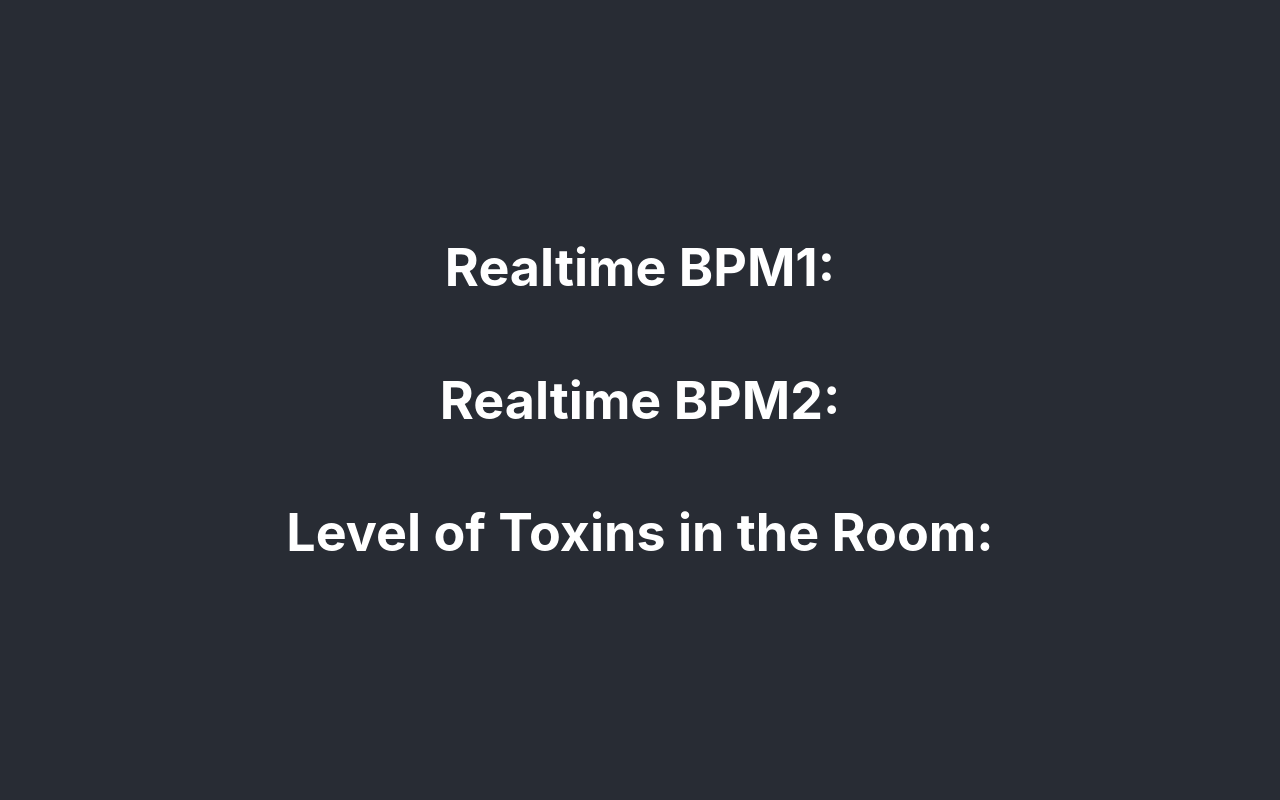
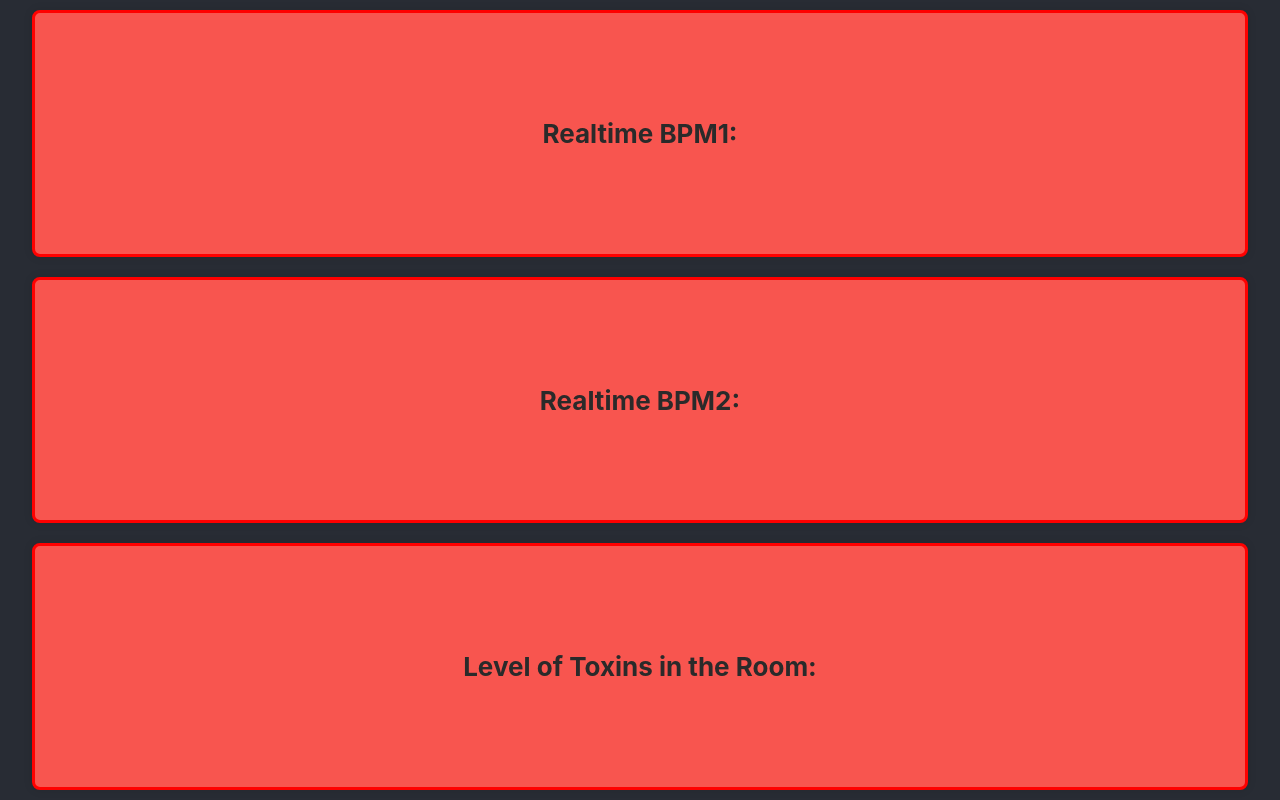
Before and after one commit to victoriadealba/IOTMonitoring, a React (Create React App) app in the folder webapp/: page / in a window 1280 px wide. Built offline with nearby package versions, Linux system fonts and the light colour scheme; no server answers; the database is empty.

Commit message:
Added color and sections to the visuals
Each section changes red or green based on the safety of the values (need to adjust threshold of gas bc I forgot which levels are safe).

```diff
--- a/webapp/src/App.css
+++ b/webapp/src/App.css
@@ -1,5 +1,46 @@
 .App {
-  text-align: center;
+  display: flex;
+  flex-direction: column; /* Arrange sections in a column */
+  height: 100vh; /* Use the full height of the viewport */
+}
+
+.container1 {
+  width: 95%;
+  display: flex;
+  flex-direction: column;
+  justify-content: center;
+  align-items: center;
+  height: calc(33.33% - 20px);
+  padding: 10px;
+  border: 4px solid #32ef07;
+  border-radius: 8px;
+  box-shadow: 0 0 10px rgba(0, 0, 0, 0.1);
+  transition: border-color 0.3s ease;
+  margin-bottom: 10px;
+  margin-top: 10px;
+  box-sizing: border-box;
+  background-color:rgb(203, 241, 164);
+  color:#2a2a2a;
+  font-weight: bold;
+}
+.container2 {
+  width: 95%;
+  display: flex;
+  flex-direction: column;
+  justify-content: center;
+  align-items: center;
+  height: calc(33.33% - 20px);
+  padding: 10px;
+  border: 3px solid #ff0000;
+  border-radius: 8px;
+  box-shadow: 0 0 10px rgba(0, 0, 0, 0.1);
+  transition: border-color 0.3s ease;
+  margin-bottom: 10px;
+  margin-top: 10px;
+  box-sizing: border-box;
+  background-color:rgb(248, 85, 79);
+  color:#2a2a2a;
+  font-weight: bold;
 }
 
 .App-logo {
--- a/webapp/src/bpm1.js
+++ b/webapp/src/bpm1.js
@@ -1,9 +1,11 @@
 import React, { useEffect, useState } from 'react';
 import { onValue, ref } from "firebase/database";
 import { db } from "./firebase.js";
+import './App.css';
 
 function BpmReading() {
   const [bpm, setBpm] = useState(null);
+  const [bpmContainer, setBpmContainer] = useState('container1');
 
   useEffect(() => {
     const bpmRef = ref(db, 'bpm/int');
@@ -11,12 +13,16 @@ function BpmReading() {
     onValue(bpmRef, (snapshot) => {
       const data = snapshot.val();
       setBpm(data);
+      if (data < 50 || data > 160)
+      {
+        setBpmContainer('container2');
+      }
     });
   }, []);
 
   return (
-    <div>
-      <h1>Realtime BPM1: {bpm}</h1>
+    <div className={bpmContainer}>
+      Realtime BPM1: {bpm}
     </div>
   );
 }
--- a/webapp/src/bpm2.js
+++ b/webapp/src/bpm2.js
@@ -1,9 +1,11 @@
 import React, { useEffect, useState } from 'react';
 import { onValue, ref } from "firebase/database";
 import { db } from "./firebase.js";
+import './App.css';
 
 function Bpm2Reading() {
   const [bpm2, setBpm] = useState(null);
+  const [bpmContainer, setBpmContainer] = useState('container1');
 
   useEffect(() => {
     const bpmRef = ref(db, 'bpm2/int');
@@ -11,12 +13,16 @@ function Bpm2Reading() {
     onValue(bpmRef, (snapshot) => {
       const data = snapshot.val();
       setBpm(data);
+      if (data < 50 || data > 160)
+      {
+        setBpmContainer('container2');
+      }
     });
   }, []);
 
   return (
-    <div>
-      <h1>Realtime BPM2: {bpm2}</h1>
+    <div className={bpmContainer}>
+      Realtime BPM2: {bpm2}
     </div>
   );
 }
--- a/webapp/src/gasReadings.js
+++ b/webapp/src/gasReadings.js
@@ -1,9 +1,11 @@
 import React, { useEffect, useState } from 'react';
 import { onValue, ref } from "firebase/database";
 import { db } from "./firebase.js";
+import './App.css';
 
 function PpmReading() {
   const [ppm, setPpm] = useState(null);
+  const [gasContainer, setGasContainer] = useState('container1');
 
   useEffect(() => {
     const gasRef = ref(db, 'gasValue/int');
@@ -11,12 +13,16 @@ function PpmReading() {
     onValue(gasRef, (snapshot) => {
       const data = snapshot.val();
       setPpm(data);
+      if (data <= 0)
+      {
+        setGasContainer('container2');
+      }
     });
   }, []);
 
   return (
-    <div>
-      <h1>Level of Toxins in the Room: {ppm}</h1>
+    <div className={gasContainer}>
+      Level of Toxins in the Room: {ppm}
     </div>
   );
 }
```
